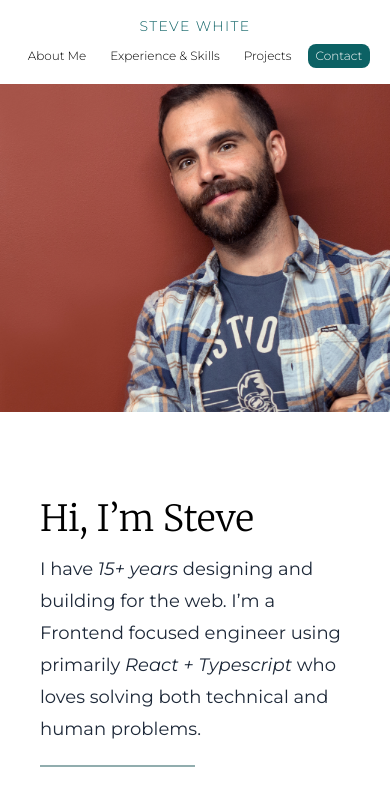
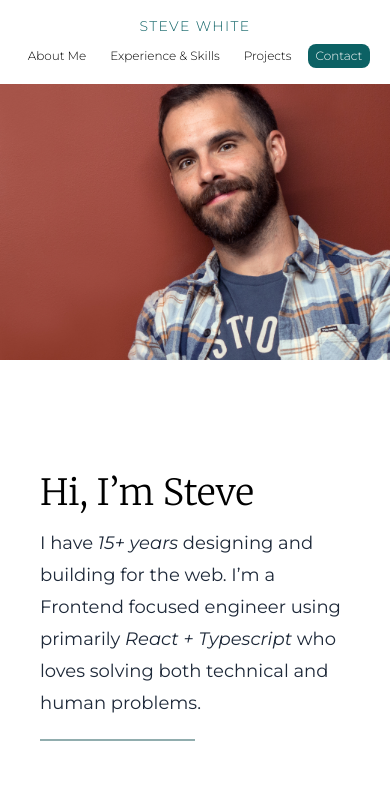
Before and after one commit to stwhitejr/resume-site, a React app: page /#contact in a window 390 px wide. Shown: the top 806 px of the page. Built offline with nearby package versions, Linux system fonts and the light colour scheme.

Commit message:
max height

```diff
--- a/src/pages/AboutPage.tsx
+++ b/src/pages/AboutPage.tsx
@@ -20,7 +20,7 @@ const Image = ({
       className={`flex-1  relative  ${isMobileOnly ? 'h-full flex md:h-0 md:none' : 'hidden py-0 md:flex md:py-10'}`}
     >
       <div
-        className="w-full h-[100px] bg-center bg-cover bg-no-repeat m-auto md:m-0 md:h-full rounded-xl "
+        className="w-full h-[200px] bg-center bg-cover bg-no-repeat m-auto md:m-0 md:h-full rounded-xl "
         style={{
           backgroundImage: `url(/images/${fileName}.jpg)`,
         }}
--- a/src/pages/IntroPage.tsx
+++ b/src/pages/IntroPage.tsx
@@ -9,7 +9,7 @@ const IntroPage = () => {
     <PageSection
       id={INTRO_PAGE_ID}
       fullBleed
-      className="flex flex-col-reverse md:flex-row h-full pt-15 md:pt-0"
+      className="flex flex-col-reverse md:flex-row min-h-full md:h-full  pt-15 md:pt-0"
     >
       <ParallaxLayer className="flex-1 p-10 md:p-20 items-center flex">
         <div>
@@ -27,7 +27,7 @@ const IntroPage = () => {
 
       <ParallaxLayer
         translate="x"
-        className="flex-1 md:flex-1 relative min-h-[200px] overflow-hidden"
+        className="max-h-[300px] sm:max-h-[400px] md:max-h-none flex-1 md:flex-1 relative min-h-[200px] overflow-hidden"
       >
         <img
           src="/images/headshot.jpg"
```
